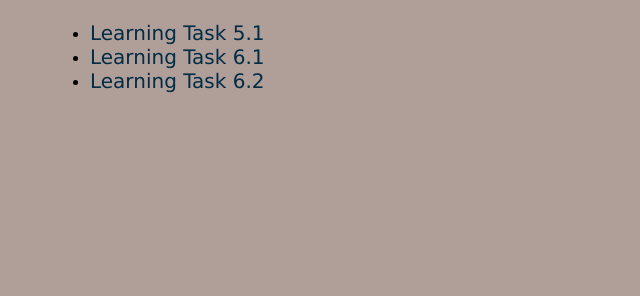
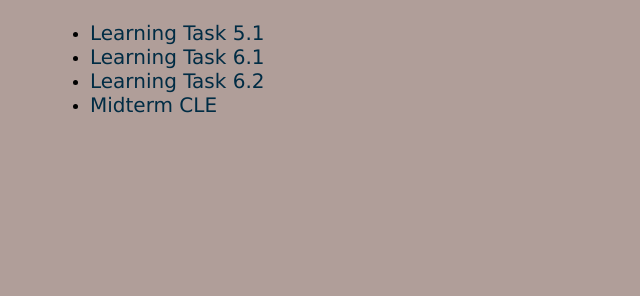
Before and after one commit to psalmenarle/itl303, a PHP site: page /index.php?page=svg in a window 1280 px wide. Shown: the part 217-513 px from the top of the page, without its empty margins (0-640 px from the left). Run offline with PHP 8.4, Linux system fonts and the light colour scheme.

Commit message:
Update svg.php

```diff
--- a/svg.php
+++ b/svg.php
@@ -4,3 +4,4 @@
             <li><a href = "5.1/index.php">Learning Task 5.1</a></li>
             <li><a href = "6.1/index.php">Learning Task 6.1</a></li>
             <li><a href = "6.2/index.php">Learning Task 6.2</a></li>
+	    <li><a href = "midcle/index.php">Midterm CLE</a></li>
```
